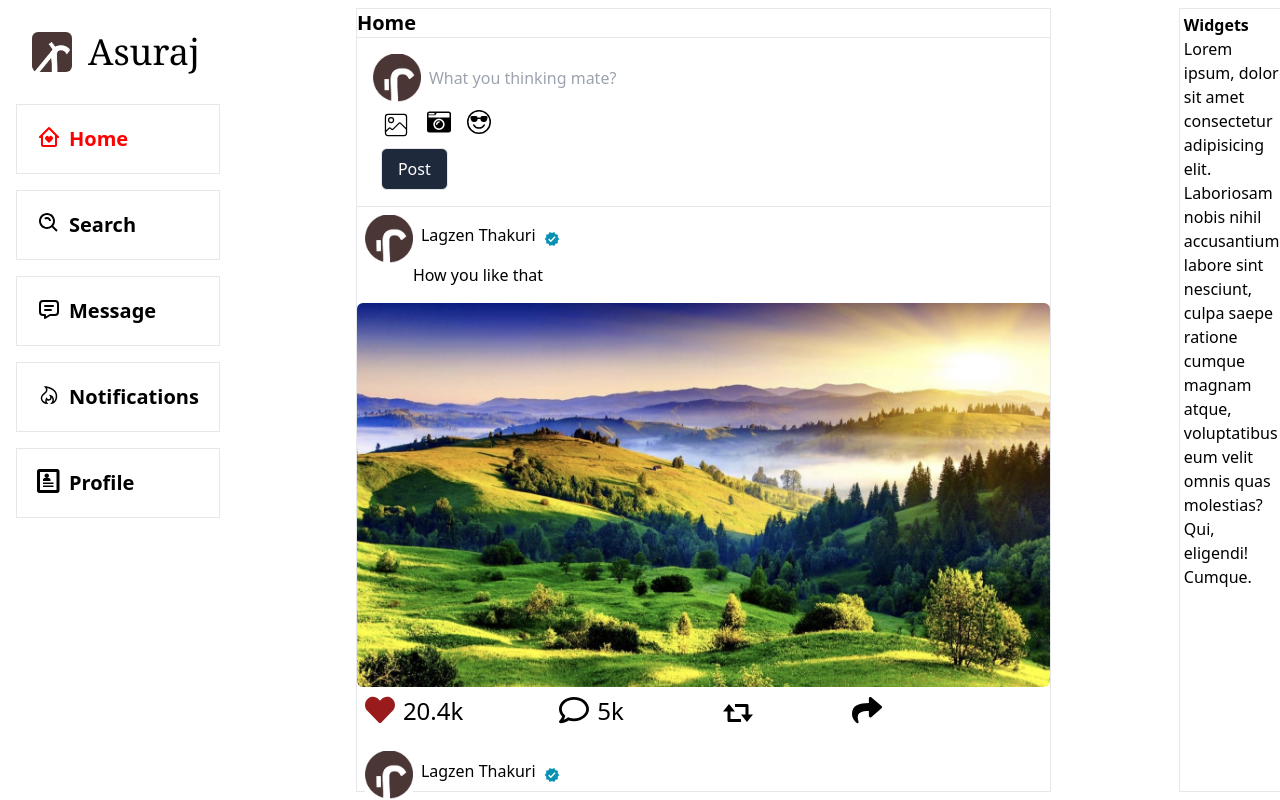
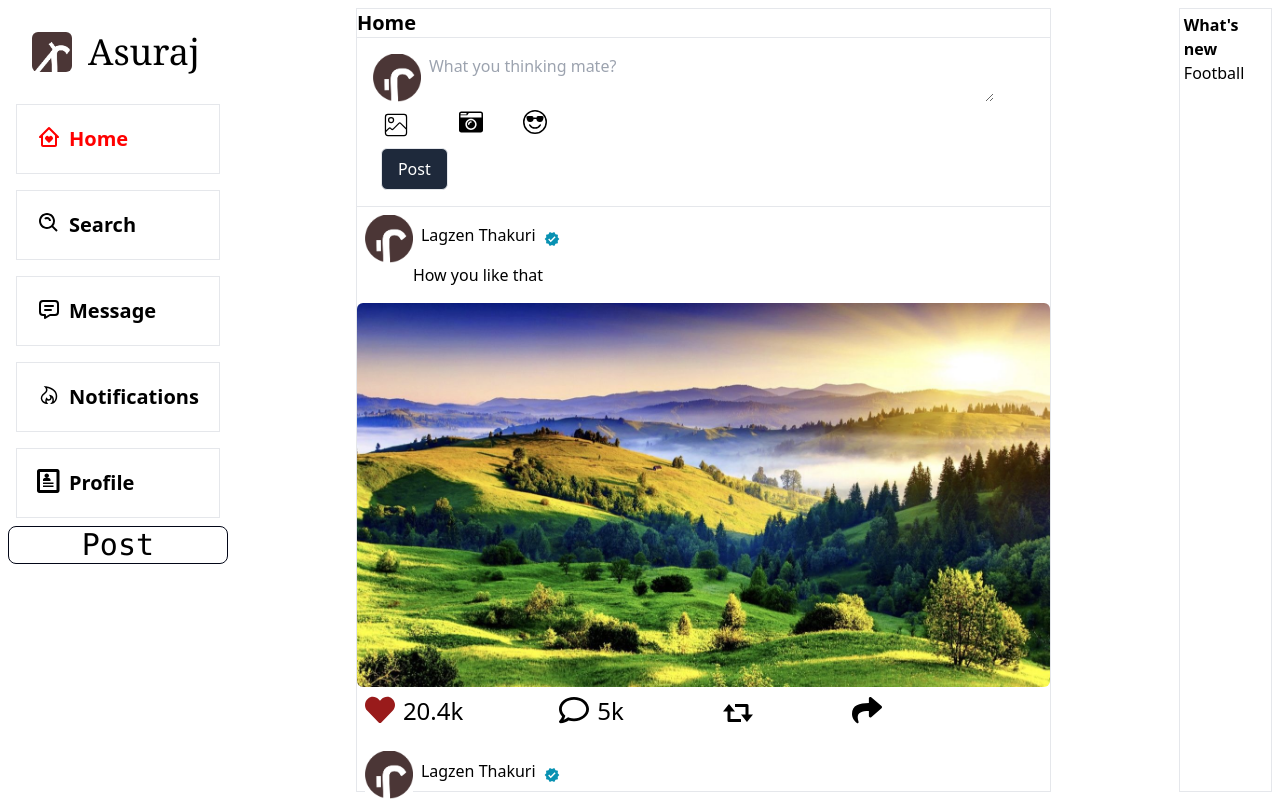
Before and after one commit to Luckyzen69/Asuraj-, a React (Vite) app: page / in a window 1280 px wide. Built offline with nearby package versions, Linux system fonts and the light colour scheme.

Commit message:
Update navigation bar and POV component, add a new section called "What's new" in the widgets component.

```diff
--- a/src/components/navigation.jsx
+++ b/src/components/navigation.jsx
@@ -25,7 +25,7 @@
 <SidebarOption text="Message" Icon={TbMessage} />
 <SidebarOption text="Notifications" Icon={LiaHotjar} />
 <SidebarOption text="Profile" Icon={ImProfile} />
-<button variant="outlined" className="" fullWidth></button>
+<button variant="outlined" className=" text-3xl font-mono border rounded-lg border-slate-950 hover:bg-orange-700" >Post</button>
   </div>
   </section>
           </>
--- a/src/components/pov.jsx
+++ b/src/components/pov.jsx
@@ -10,9 +10,9 @@ export default function POV(){
           <form className='p-4'>
             <div className=' flex ' >
                 <img src={J} alt="" className='h-12'  />
-                    <input type="text" placeholder="What you thinking mate? " className=' flex flex-1 ml-2'/>
+                    <textarea type="text" placeholder="What you thinking mate? " className=' flex flex-1 ml-2 overscroll-y-none'/>
                 </div>
-                <div className='flex justify-start text-center'>
+                <div className='flex justify-start text-center space-x-10'>
                    <CiImageOn type="text" src="" alt="" placeholder='input your image'className='text-3xl m-2' />
                    <FaCameraRetro type="text" src="" alt="" placeholder='input your image'className='text-2xl m-2' />
                    <BsEmojiSunglasses type="text" src="" alt="" placeholder='input your image'className='text-2xl m-2' />
--- a/src/components/widgets.jsx
+++ b/src/components/widgets.jsx
@@ -5,9 +5,9 @@ export default function (){
         <>
         <div className="border p-1 sticky top-0">
 
-        <h2 className="font-bold">Widgets</h2>
+        <h2 className="font-bold">What's new</h2>
         <div>
-            <p>Lorem ipsum, dolor sit amet consectetur adipisicing elit. Laboriosam nobis nihil accusantium labore sint nesciunt, culpa saepe ratione cumque magnam atque, voluptatibus eum velit omnis quas molestias? Qui, eligendi! Cumque.</p>
+            <h2>Football</h2>
         </div>
         </div>
         </>
```
